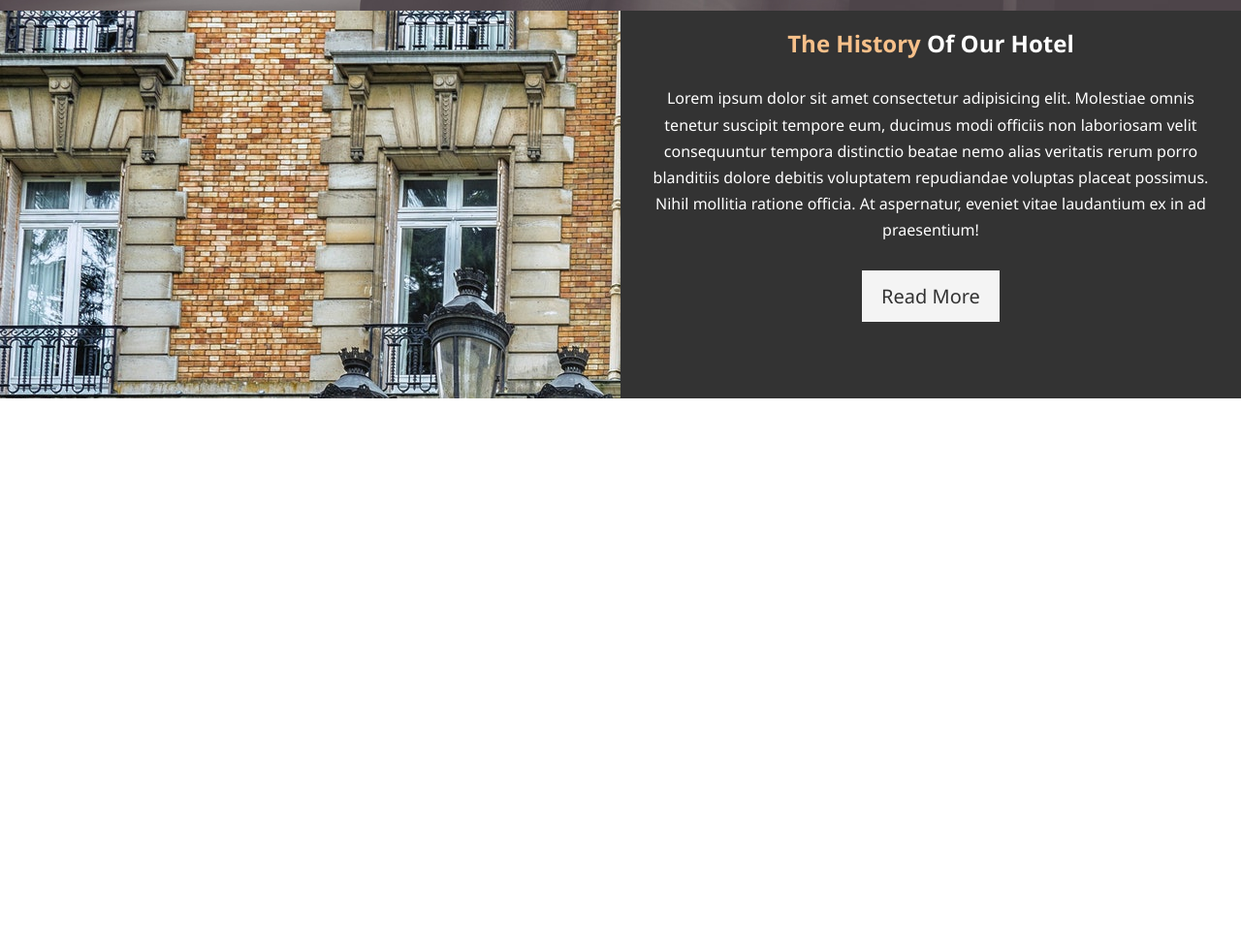
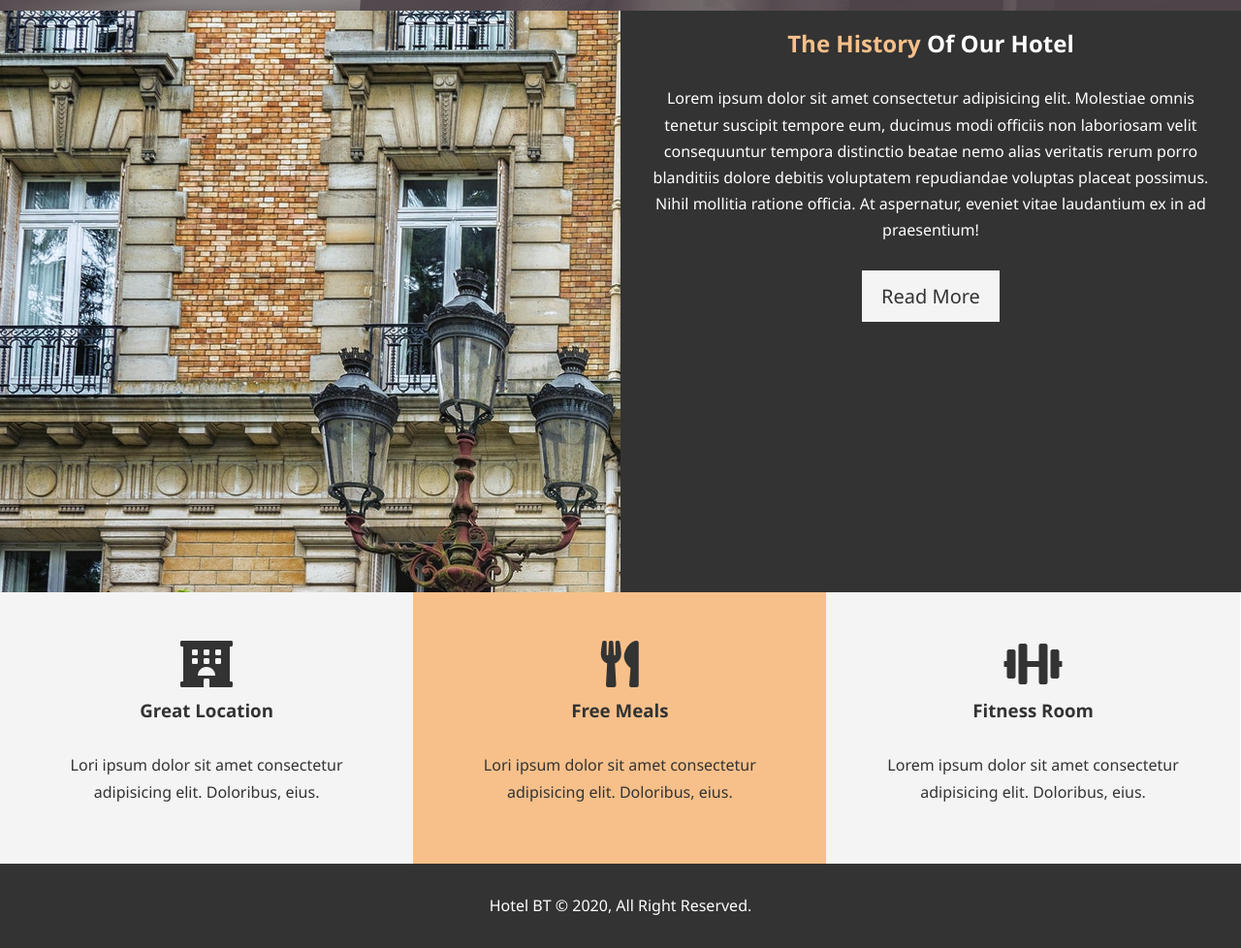
Before and after one commit to hudaprs/css_hotel, a plain HTML site: page index.html in a window 1280 px wide. Shown: the part 656-1634 px from the top of the page at 97% size. Before the commit the page ends 1067 px from the top, so only its background shows below. Drawn offline with Linux system fonts and the light colour scheme.

Commit message:
completing home page

```diff
--- a/css/style.css
+++ b/css/style.css
@@ -60,6 +60,20 @@ p {
   color: #fff;
 }
 
+.bg-light {
+  background-color: #f4f4f4;
+  color: #333;
+}
+
+.bg-primary {
+  background-color: #f7c08a;
+  color: #333;
+}
+
+.clr {
+  clear: both;
+}
+
 /* Navbar */
 #navbar {
   background: #333;
@@ -103,8 +117,8 @@ p {
 }
 
 #showcase .showcase-content {
+  text-align: center;
   color: #fff;
-  text-align: center;
   padding-top: 170px;
 }
 
@@ -120,26 +134,44 @@ p {
 
 /* Home Info */
 #home-info {
-  height: 400px;
+  height: 600px;
 }
 
-/* Info Img */
 #home-info .info-img {
   float: left;
   background: url('../img/photo-1.jpg') no-repeat;
   width: 50%;
-  height: 100%;
+  min-height: 100%;
 }
 
 #home-info .info-content {
   float: right;
   width: 50%;
-  min-height: 100%;
+  height: 100%;
+  padding: 20px 30px;
   text-align: center;
-  padding: 20px 30px;
-  overflow: hidden;
 }
 
 #home-info .info-content p {
   padding-bottom: 30px;
 }
+
+/* Features */
+.box {
+  float: left;
+  width: 33.3%;
+  text-align: center;
+  padding: 50px;
+}
+
+.box i {
+  margin-bottom: 10px;
+}
+
+/* Footer */
+#main-footer {
+  text-align: center;
+  background-color: #333;
+  color: #fff;
+  padding: 20px;
+}
--- a/index.html
+++ b/index.html
@@ -6,6 +6,7 @@
   <meta name="description" content="Welcome to our confy hotel">
   <meta name="keyword" content="hotel,bandung hotel,kiaracondong">
   <link rel="stylesheet" href="css/style.css">
+  <link rel="stylesheet" href="https://use.fontawesome.com/releases/v5.6.1/css/all.css" integrity="sha384-gfdkjb5BdAXd+lj+gudLWI+BXq4IuLW5IT+brZEZsLFm++aCMlF1V92rMkPaX4PP" crossorigin="anonymous">
   <title>Hotel</title>
 </head>
 <body>
@@ -57,7 +58,7 @@
   </div>
 
   <!-- Home Info -->
-  <div id="home-info" class="bg-dark">
+  <section id="home-info" class="bg-dark">
     <div class="info-img"></div>
     <div class="info-content">
       <h2>
@@ -73,6 +74,31 @@
         Read More
       </a>
     </div>
-  </div>
+  </section>
+
+  <!-- Features -->
+  <section id="features">
+    <div class="box bg-light">
+        <i class="fas fa-hotel fa-3x"></i>
+        <h3>Great Location</h3>
+      <p>Lori ipsum dolor sit amet consectetur adipisicing elit. Doloribus, eius.</p>
+    </div>
+      <div class="box bg-primary">
+        <i class="fas fa-utensils fa-3x"></i>
+        <h3>Free Meals</h3>
+      <p>Lori ipsum dolor sit amet consectetur adipisicing elit. Doloribus, eius.</p>
+    </div>
+    <div class="box bg-light">
+      <i class="fas fa-dumbbell fa-3x"></i>
+      <h3>Fitness Room</h3>
+      <p>Lorem ipsum dolor sit amet consectetur adipisicing elit. Doloribus, eius.</p>
+    </div>
+  </section>
+
+  <div class="clr"></div>
+
+  <footer id="main-footer">
+    <p>Hotel BT &copy; 2020, All Right Reserved.</p>
+  </footer>
 </body>
 </html>
```
